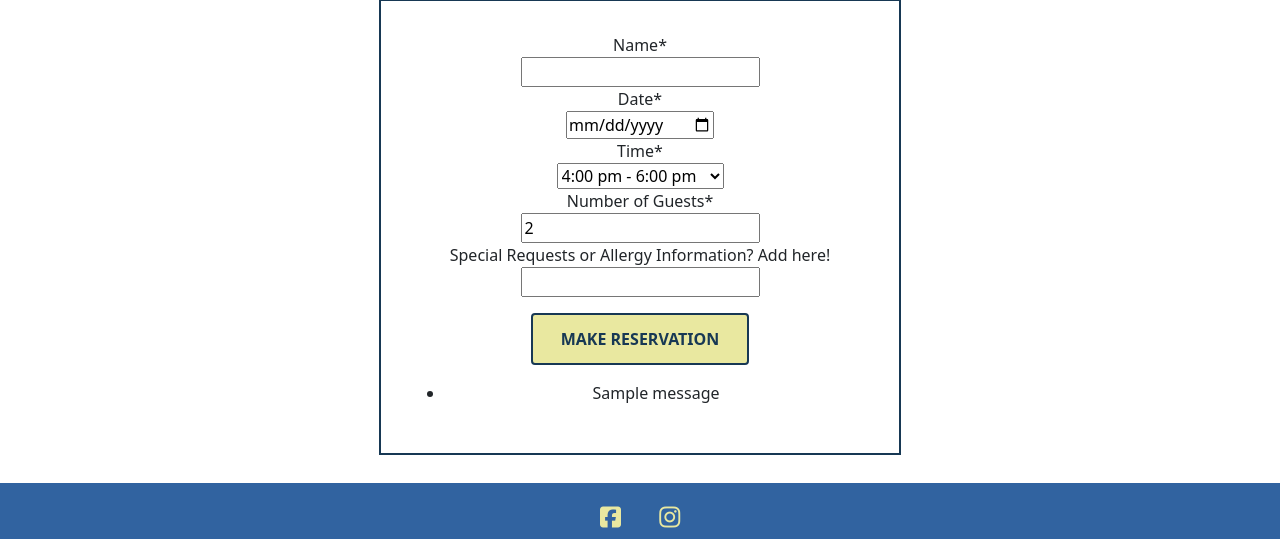
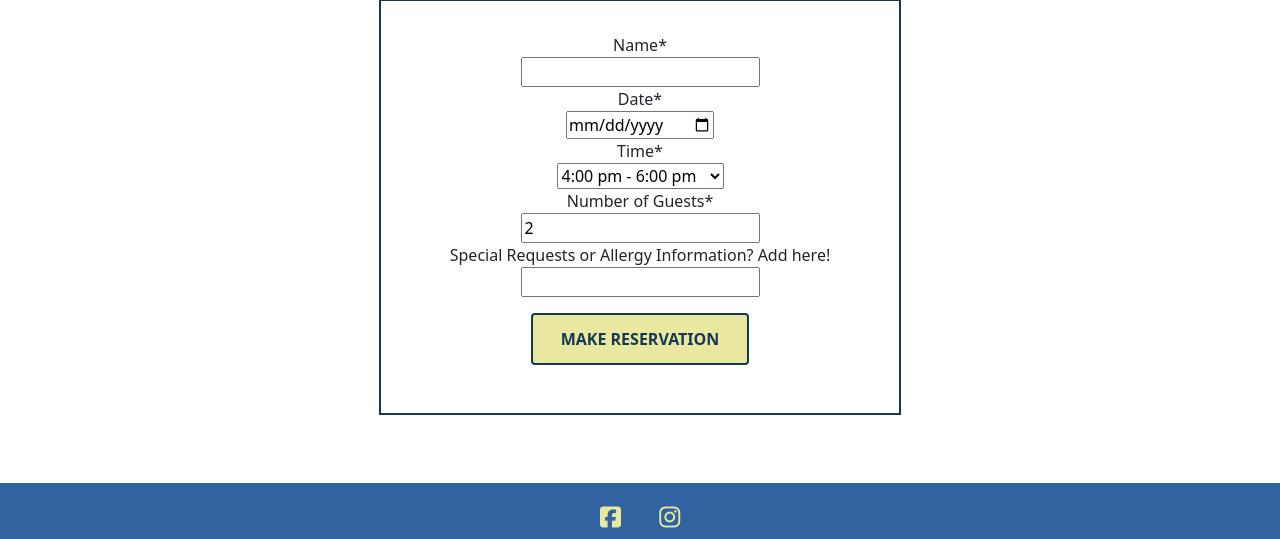
Before and after one commit to gustafsson96/the-swede-restaurant, a Django app: page /add in a window 1280 px wide. Shown: the part 261-800 px from the top of the page. Run offline with Django 3.2, Linux system fonts and the light colour scheme; a user stored in the database is signed in; tables that the repository leaves empty hold one stand-in row (values such as "Sample post"); one stand-in notice (Sample message) is shown; some libraries are stand-ins or nearby versions.

Commit message:
Delete unrelevant messages from addreservation.html

```diff
--- a/templates/add_reservations.html
+++ b/templates/add_reservations.html
@@ -18,13 +18,6 @@
     </div>
 </form>
     {% endif %}
-    {% if messages %}
-    <ul class="messages">
-        {% for message in messages %}
-        <li {% if message.tags %} class="{{ message.tags }}" {% endif %}>{{ message }}</li>
-        {% endfor %}
-    </ul>
-    {% endif %}
             </div>
         </div>
     </div>
```
Also changed, not shown: bookings/views.py (line endings or trailing spaces).
